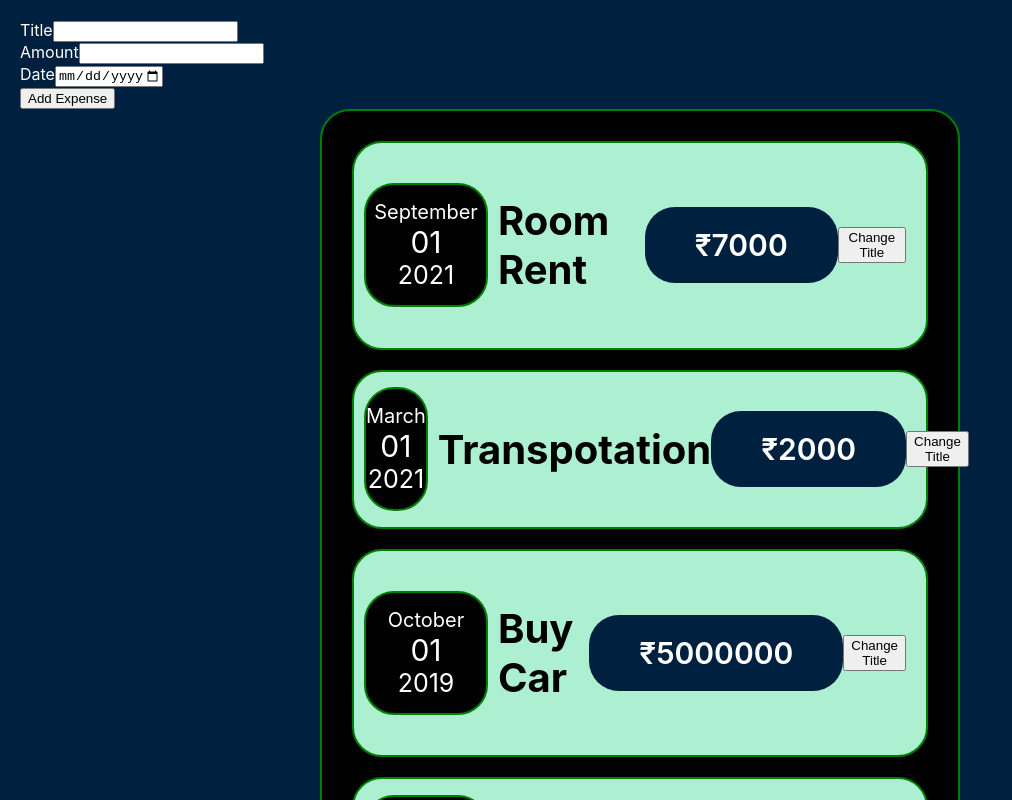
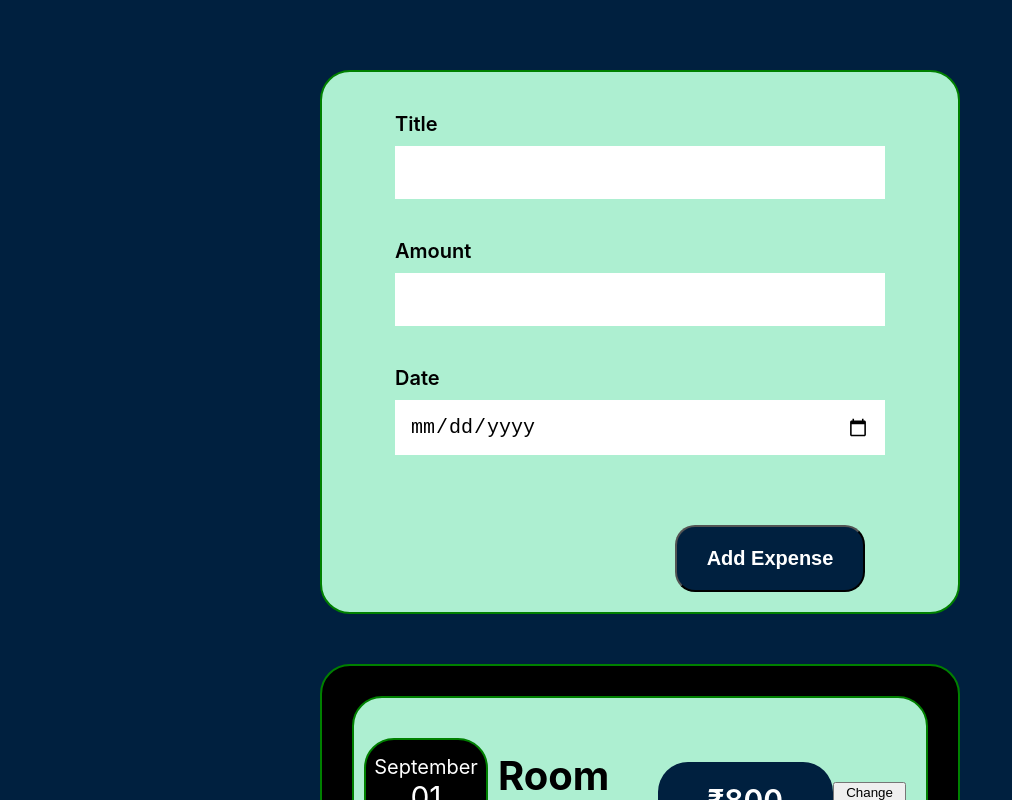
Before and after one commit to yashdobariya-scaletech/Learn-React, a React (Create React App) app: page / in a window 1280 px wide. Shown: the top 800 px of the page, without its empty margins (0-1012 px from the left). Built offline with nearby package versions, Linux system fonts and the light colour scheme.

Commit message:
add usestate

```diff
--- a/src/App.js
+++ b/src/App.js
@@ -4,10 +4,10 @@ import Card from "./components/Card";
 
 function App() {
   const expenses = [
-    {title: "Room Rent", amount: '₹7000', date: new Date(2021,8,1)},
-    {title: "Transpotation", amount: '₹2000', date: new Date(2021,2,1)},
-    {title: "Buy Car", amount: '₹5000000', date: new Date(2019,9,1)},
-    {title: "Trip", amount: '₹17000', date: new Date(2021,4,1)},
+    {title: "Room Rent", amount: '₹800', date: new Date(2021,8,1)},
+    {title: "Transpotation", amount: '₹800', date: new Date(2021,2,1)},
+    {title: "Buy Car", amount: '₹800', date: new Date(2019,9,1)},
+    {title: "Trip", amount: '₹800', date: new Date(2021,4,1)},
   ]
   return (
     <div className="container">
--- a/src/components/ExpenseDate.css
+++ b/src/components/ExpenseDate.css
@@ -6,7 +6,6 @@
     border: 2px solid white;
     background-color: black;
     color: white;
-    /* border-radius: 30px; */
     align-items: center;
     justify-content: center;
 }
--- /dev/null
+++ b/src/components/ExpenseForm.css
@@ -0,0 +1,41 @@
+.new-expense__controls{
+    display: flex;
+    justify-content: center;
+    flex-wrap: wrap;
+    padding: 20px;
+    font-size: 20px;
+}
+
+.new-expense__control{
+    padding: 20px;
+    display: flex;
+    flex-direction: column;
+}
+
+.new-expense__control label{
+    margin-bottom: 10px;
+    font-weight: 600;
+}
+
+.new-expense__control input{
+    outline: none;
+    border: none;
+    padding: 15px;
+    width: 460px;
+    font-size: 20px;
+}
+
+.new-expense__actions{
+    padding: 50px 50px 0px 50px;
+    margin-left: 260px;
+}
+
+.new-expense__actions button{
+    font-size: 20px;
+    font-weight: 600;
+    padding: 20px 30px;
+    background-color: #00203FFF;
+    color: white;
+    border-radius: 20px;
+    cursor: pointer;
+}
--- a/src/components/ExpenseForm.js
+++ b/src/components/ExpenseForm.js
@@ -1,22 +1,52 @@
-import React from 'react'
+import React , {useState} from 'react'
+import "./ExpenseForm.css"
+
 
 export default function ExpenseForm() {
+
+const [Title, setTitle] = useState('')
+const [Amount, setamount] = useState('')
+const [enterDate, setDate] = useState('')
+
+    const titleChangeHandle = (event) =>{
+        setTitle(event.target.value);
+    }
+
+    const amountChangeHandle = (event) =>{
+        setamount(event.target.value);
+    }
+
+    const dateChangeHandle = (event) =>{
+        setDate(event.target.value);
+    }
+
+    const submitHandle = (event) =>{
+        event.preventDefault();
+
+        const expenseData = {
+            title:Title,
+            amount:Amount,
+            date:new Date(enterDate)
+        };
+        console.log(expenseData);
+    }
+
     return (
-        <form>
+        <form onSubmit={submitHandle}>
             <div className="new-expense__controls">
                 <div className="new-expense__control">
                     <label>Title</label>
-                    <input type="text" />
+                    <input type="text" onChange={titleChangeHandle}/>
                 </div>
 
                 <div className="new-expense__control">
                     <label>Amount</label>
-                    <input type="number " min="100" step="10"/>
+                    <input type="number" onChange={amountChangeHandle} min="100" step="10"/>
                 </div>
 
                 <div className="new-expense__control">
                     <label>Date</label>
-                    <input type="date" min="2020-01-01" max="2022-12-31"/>
+                    <input type="date" min="2020-01-01" max="2022-12-31" onChange={dateChangeHandle}/>
                 </div>
 
                 <div className="new-expense__actions">
--- /dev/null
+++ b/src/components/NewExpense.css
@@ -0,0 +1,6 @@
+.new-expense{
+   background-color: #ADEFD1FF;
+   color: black;
+   margin: 50px 300px;
+
+}
--- a/src/components/NewExpense.js
+++ b/src/components/NewExpense.js
@@ -1,10 +1,12 @@
 import React from 'react'
 import ExpenseForm from './ExpenseForm'
+import "./NewExpense.css"
+import Card from "./Card"
 
 export default function NewExpense() {
     return (
-        <div>
+        <Card className="new-expense">
             <ExpenseForm />
-        </div>
+        </Card>
     )
 }
```
